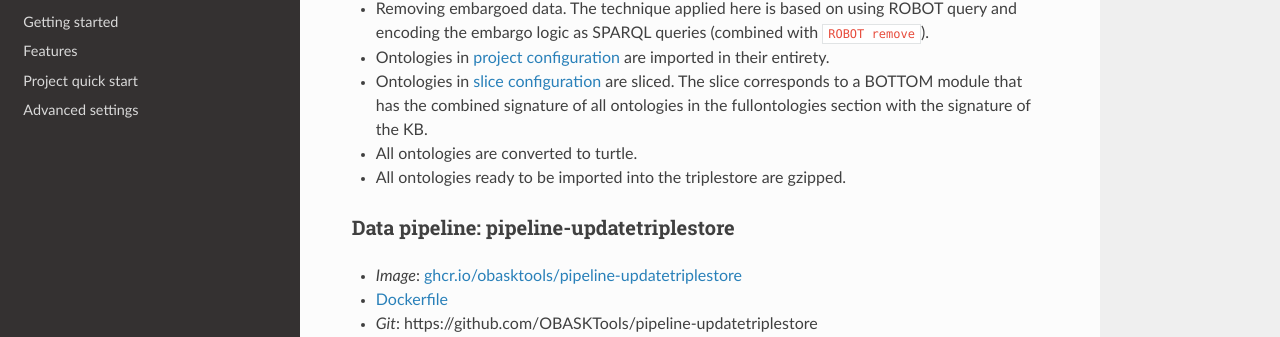
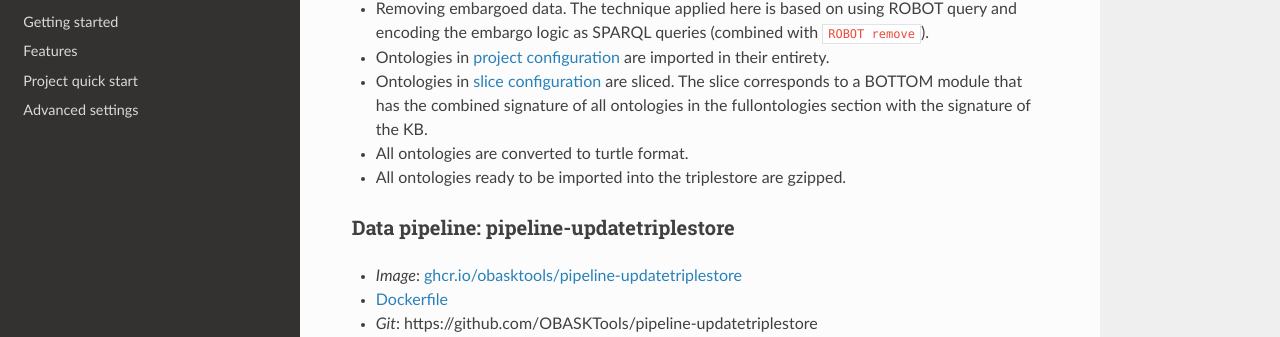
Before and after one commit to OBASKTools/obask, an MkDocs documentation site: the page built from docs/architecture.md, in a window 1280 px wide and 900 px high, scrolled down 1490 px. Shown: the part 114-451 px from the top of the window. Built offline with MkDocs 1.6.1, drawn with Linux system fonts in a browser that asks for light colours; nearby versions of some CDN libraries.

Commit message:
Update docs/architecture.md
Co-authored-by: Ismail Ugur Bayindir <ubyndr@gmail.com>

```diff
--- a/docs/architecture.md
+++ b/docs/architecture.md
@@ -44,7 +44,7 @@ Server and data pipelines are combined into 3 general sub-pipelines which are co
   1. Removing embargoed data. The technique applied here is based on using ROBOT query and encoding the embargo logic as SPARQL queries (combined with `ROBOT remove`).
   1. Ontologies in [project configuration](https://github.com/OBASKTools/obask/blob/main/config/collectdata/vfb_fullontologies.txt) are imported in their entirety.
   1. Ontologies in [slice configuration](https://github.com/OBASKTools/obask/blob/main/config/collectdata/vfb_slices.txt) are sliced. The slice corresponds to a BOTTOM module that has the combined signature of all ontologies in the fullontologies section with the signature of the KB.
-  1. All ontologies are converted to turtle.
+  1. All ontologies are converted to turtle format.
   1. All ontologies ready to be imported into the triplestore are gzipped.
 
 ### Data pipeline: pipeline-updatetriplestore
```
